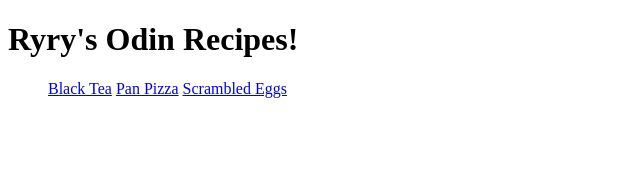
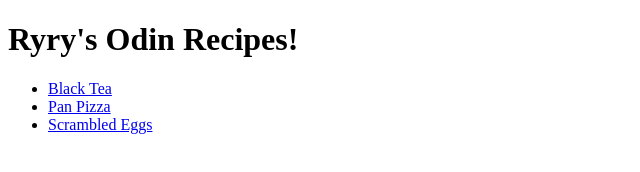
Before and after one commit to chlebchleb/recipes, a plain HTML site: page index.html in a window 1280 px wide. Shown: the whole page, without its empty margins (0-640 px from the left). Drawn offline with Linux system fonts and the light colour scheme.

Commit message:
Fix recipe link list

```diff
--- a/index.html
+++ b/index.html
@@ -7,9 +7,9 @@
     <body>
         <h1>Ryry's Odin Recipes!</h1>
         <ul>
-            <a href="./recipes/tea.html">Black Tea</a>
-            <a href="./recipes/pizza.html">Pan Pizza</a>
-            <a href="./recipes/scrambled.html">Scrambled Eggs</a>
+            <li><a href="./recipes/tea.html">Black Tea</a></li>
+            <li><a href="./recipes/pizza.html">Pan Pizza</a></li>
+            <li><a href="./recipes/scrambled.html">Scrambled Eggs</a></li>
         </ul>
     </body>
 </html>
```
